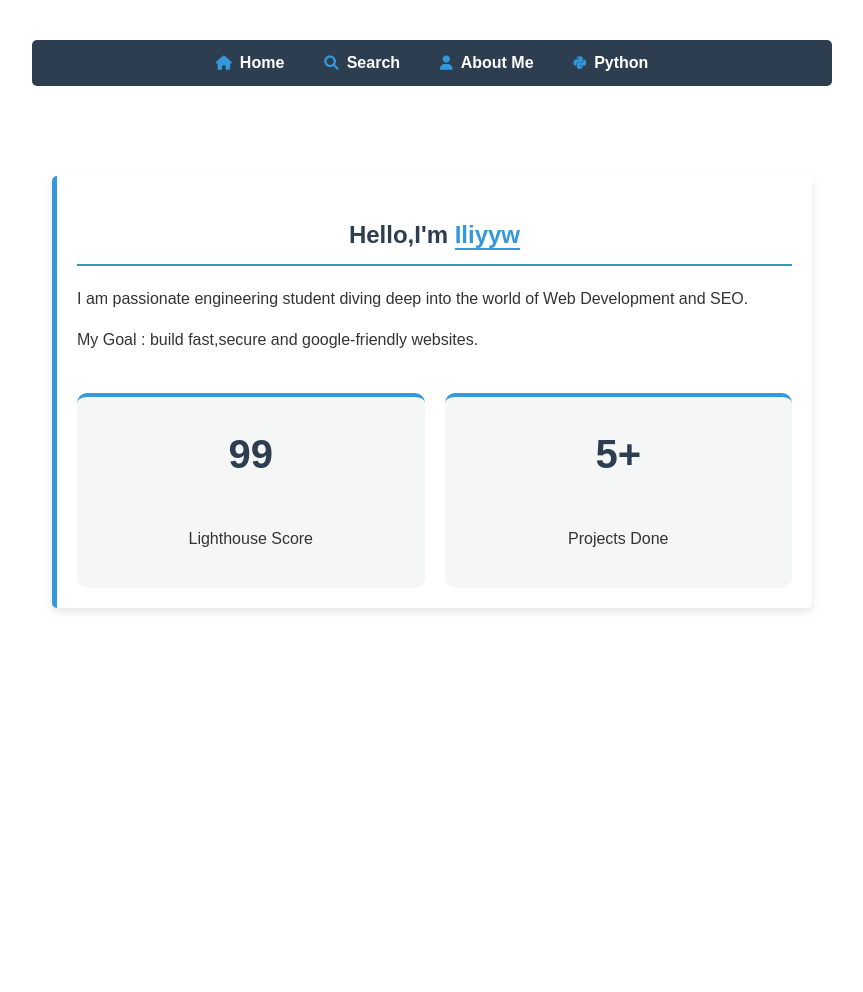
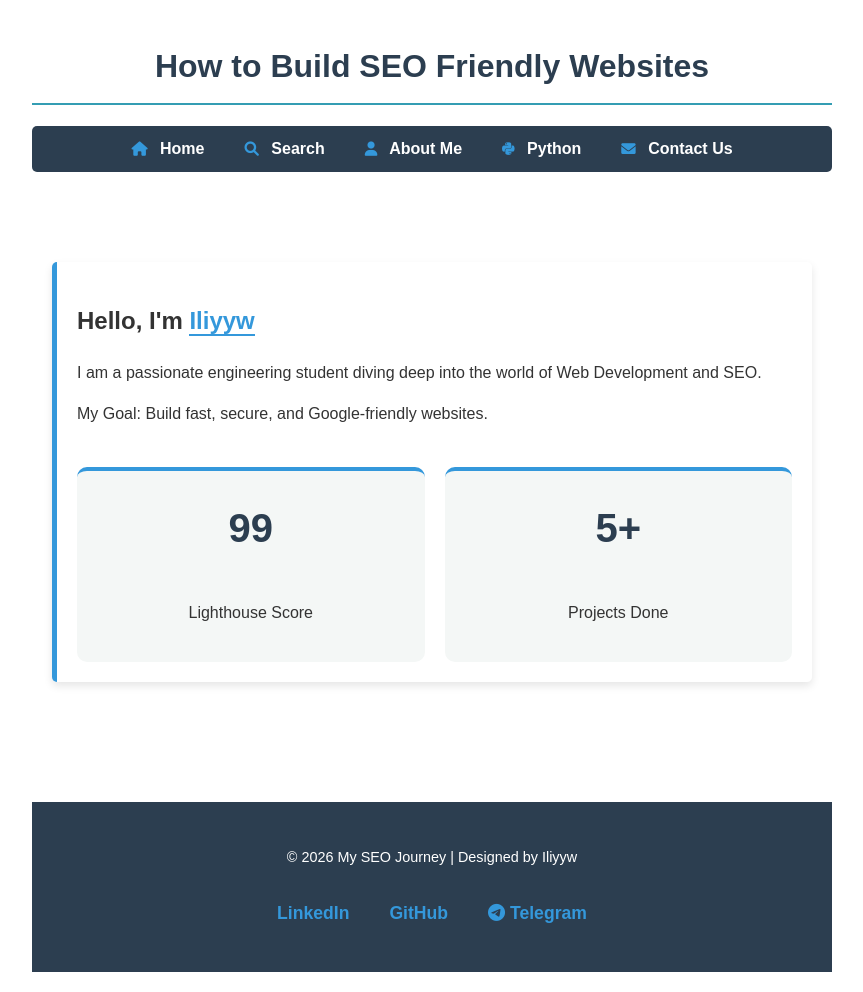
Before and after one commit to iliyyw/SEO_Project, a plain HTML site: page about.html in a window 1280 px wide. Shown: the whole page, without its empty margins (208-1071 px from the left). Before the commit the page ends 800 px from the top, so only its background shows below. Drawn offline with Linux system fonts and the light colour scheme.

Commit message:
update about.html

```diff
--- a/about.html
+++ b/about.html
@@ -2,29 +2,37 @@
 <html lang="en">
 <head>
     <meta charset="UTF-8">
-    <meta name="Iliyyw's Professional SEO and Python Learning Project.Explore automation and web development.">
     <meta name="viewport" content="width=device-width, initial-scale=1.0">
     <title>About Iliyyw | Software & SEO Student</title>
+    <meta name="description" content="Learn more about Iliyyw, a passionate student specializing in frontend web development, Python automation, and SEO optimization.">
     <link rel="stylesheet" href="style.css">
     <link rel="stylesheet" href="https://cdnjs.cloudflare.com/ajax/libs/font-awesome/6.0.0/css/all.min.css">
 </head>
 <body>
-    <nav>
-        <ul>
-            <li><a href="index.html"><i class="fas fa-home"></i>Home</a></li>
-            <li><a href="search.html"><i class="fas fa-search"></i>Search</a></li>
-            <li><a href="about.html"><i class="fas fa-user"></i>About Me</a></li>
-            <li><a href="python.html"><i class="fab fa-python"></i>Python</a></li>
-        </ul>
-    </nav>
+
+    <header>
+        <div class="logo">
+            <h1>How to Build SEO Friendly Websites</h1>
+        </div>
+        <nav>
+            <ul>
+                <li><a href="index.html"><i class="fas fa-home"></i> Home</a></li>
+                <li><a href="search.html"><i class="fas fa-search"></i> Search</a></li>
+                <li><a href="about.html"><i class="fas fa-user"></i> About Me</a></li>
+                <li><a href="python.html" target="_blank"><i class="fab fa-python"></i> Python</a></li>
+                <li><a href="contact.html"><i class="fas fa-envelope"></i> Contact Us</a></li>
+            </ul>
+        </nav>
+    </header>
 
     <main class="about-container">
         <section class="bio">
             <div class="bio-text">
-                <h1>Hello,I'm <span class="highlight">Iliyyw</span></h1>
-                <p>I am passionate engineering student diving deep into the world of Web Development and SEO.</p>
-                <p>My Goal : build fast,secure and google-friendly websites.</p>
+                <h2>Hello, I'm <span class="highlight">Iliyyw</span></h2>
+                <p>I am a passionate engineering student diving deep into the world of Web Development and SEO.</p>
+                <p>My Goal: Build fast, secure, and Google-friendly websites.</p>
             </div>
+
             <div class="stats">
                 <div class="stat-box">
                     <h3>99</h3>
@@ -37,5 +45,17 @@
             </div>
         </section>
     </main>
+
+    <footer>
+        <div class="footer-content">
+            <p>&copy; 2026 My SEO Journey | Designed by Iliyyw</p>
+            <div class="social-links">
+                <a href="#">LinkedIn</a>
+                <a href="#">GitHub</a>
+                <a href="https://t.me/iliyyw" target="_blank"><i class="fab fa-telegram"></i> Telegram</a>
+            </div>
+        </div>
+    </footer>
+
 </body>
 </html>
```
